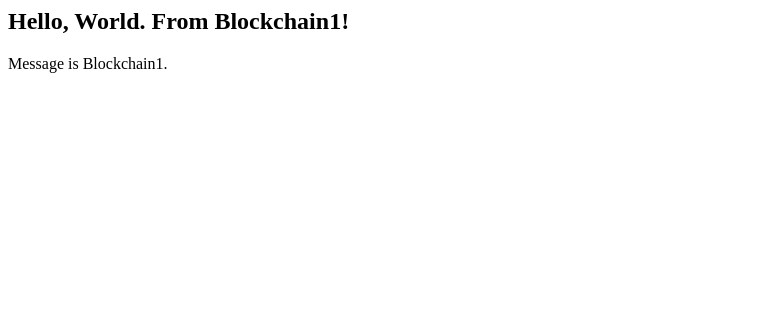
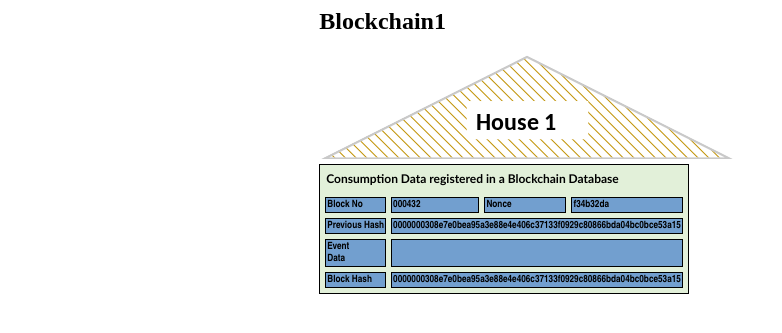
Before and after one commit to gcastilhos/blockchain_app, a Flask app: page / in a window 1280 px wide. Shown: the top 333 px of the page, without its empty margins (0-782 px from the left). Run offline with Flask 2, Linux system fonts and the light colour scheme.

Commit message:
Updated main page, with css style

```diff
--- a/web/app.py
+++ b/web/app.py
@@ -5,7 +5,32 @@
 app = Flask(__name__)
 
 
+DATA_HEADER = "Date|Time|EventID|Appl.ID |ActivePWR |ReactivePwr|Voltage|Intensity |HASH"
+DATA_RECORDS = ["10Mar2015 0:00:00 1201210 9b75a5178a 2.58 0.136 241.97 10.6",
+               "10Mar2015 0:01:00 1201211 9b75a5178f 2.552 0.1 241.75 10.4",
+               "10Mar2015 0:02:00 1201212 9b75a51791 2.55 0.1 241.64 10.4",
+               "10Mar2015 0:03:00 1201213 9b75a5178d 2.55 0.1 241.71 10.4",
+               "10Mar2015 0:04:00 1201214 9b75a5178b 2.554 0.1 241.98 10.4",
+               "10Mar2015 0:05:00 1201215 9b75a5178f 2.55 0.1 241.83 10.4",
+               "10Mar2015 0:06:00 1201216 9b75a51790 2.534 0.09 241.07 10.4",
+               "10Mar2015 0:07:00 1201217 9b75a51791 2.484 0.21 241.29 10.2",
+               "10Mar2015 0:08:00 1201218 9b75a5178a 2.468 0.32 241.23 10.2",
+               "10Mar2015 0:09:00 1201219 9b75a51793 2.48 0.54 242.28 10.2",
+               ]
+LINE_BREAK = "<br />"
+
 @app.route("/")
 def index():
     message = 'Blockchain1'
     return render_template('index.html', message=message)
+
+
+@app.route("/message")
+def message():
+    return create_block()
+
+
+def create_block():
+    data = [DATA_HEADER]
+    records = [f">>> {rec}" for rec in DATA_RECORDS]
+    return LINE_BREAK.join(data + records)
--- /dev/null
+++ b/web/static/css/main.css
@@ -0,0 +1,53 @@
+/**
+ * Table elements
+ */
+table {
+    border: solid 1px black;
+    border-spacing: 5px;
+    background-color: #e2f0d9;
+}
+
+th {
+    text-align: left;
+    font-size: 12px;
+    font-family: Calibri, Arial, Sans-serif;
+}
+
+td {
+    border: solid 1px black;
+    margin: 0;
+    font-size: 10px;
+    background-color: #729fcf;
+    font-family: "Arial Narrow";
+    font-weight: bold;
+}
+
+/**
+ * DIV elements that create the page structure
+ */
+div.table {
+    display: table;
+}
+
+div.row {
+    display: table-row;
+}
+
+div.left {
+    width: 30%;
+    display: table-cell;
+}
+
+div.right {
+    width: 30%;
+    display: table-cell;
+}
+
+/**
+ * Graphical elements
+ */
+
+#roof {
+    width: 100%;
+    margin-bottom: 5px;
+}
--- a/web/templates/index.html
+++ b/web/templates/index.html
@@ -1,7 +1,23 @@
 <!-- Div to Mount App -->
-<div id="app">
-<h2>Hello, World. From Blockchain1!</h2>
-<p>Message is {{ "{{" }} propertyName {{ "}}" }}.</p>
+<link href="/static/css/main.css" rel="stylesheet" />
+<div class="table">
+    <div class="row">
+        <div class="left"></div>
+        <div id="app">
+        <h2>Blockchain1</h2>
+        <div>
+            <img id="roof" src="/static/img/roof.png">
+        </div>
+        <table v-on:click="showMessage">
+            <tr><th colspan="4">Consumption Data registered in a Blockchain Database</th><tr>
+            <tr><td>Block No</td><td>000432</td><td>Nonce</td><td>f34b32da</td></tr>
+            <tr><td>Previous Hash</td><td colspan="3">0000000308e7e0bea95a3e88e4e406c37133f0929c80866bda04bc0bce53a15</td></tr>
+            <tr><td>Event<br/>Data</td><td colspan="3"> {{ "{{" }} propertyName {{ "}}" }}</td></tr>
+            <tr><td>Block Hash</td><td colspan="3">0000000308e7e0bea95a3e88e4e406c37133f0929c80866bda04bc0bce53a15</td></tr>
+        </table>
+        </div>
+        <div class="right"></div>
+    </div>
 </div>
 
 <!-- Reference to Vue.js library -->
@@ -12,7 +28,16 @@
     var app = new Vue({
         el:'#app',
         data: {
-            propertyName: '{{ message }}'
+            propertyName: ''
+        },
+        methods: {
+            showMessage: function() {
+                axios
+                    .get('/message')
+                    .then(response => {
+                        this.propertyName = response.data;
+                    });
+            }
         }
     });
 </script>
```
Also changed, not shown: web/static/img/roof.png (added).
